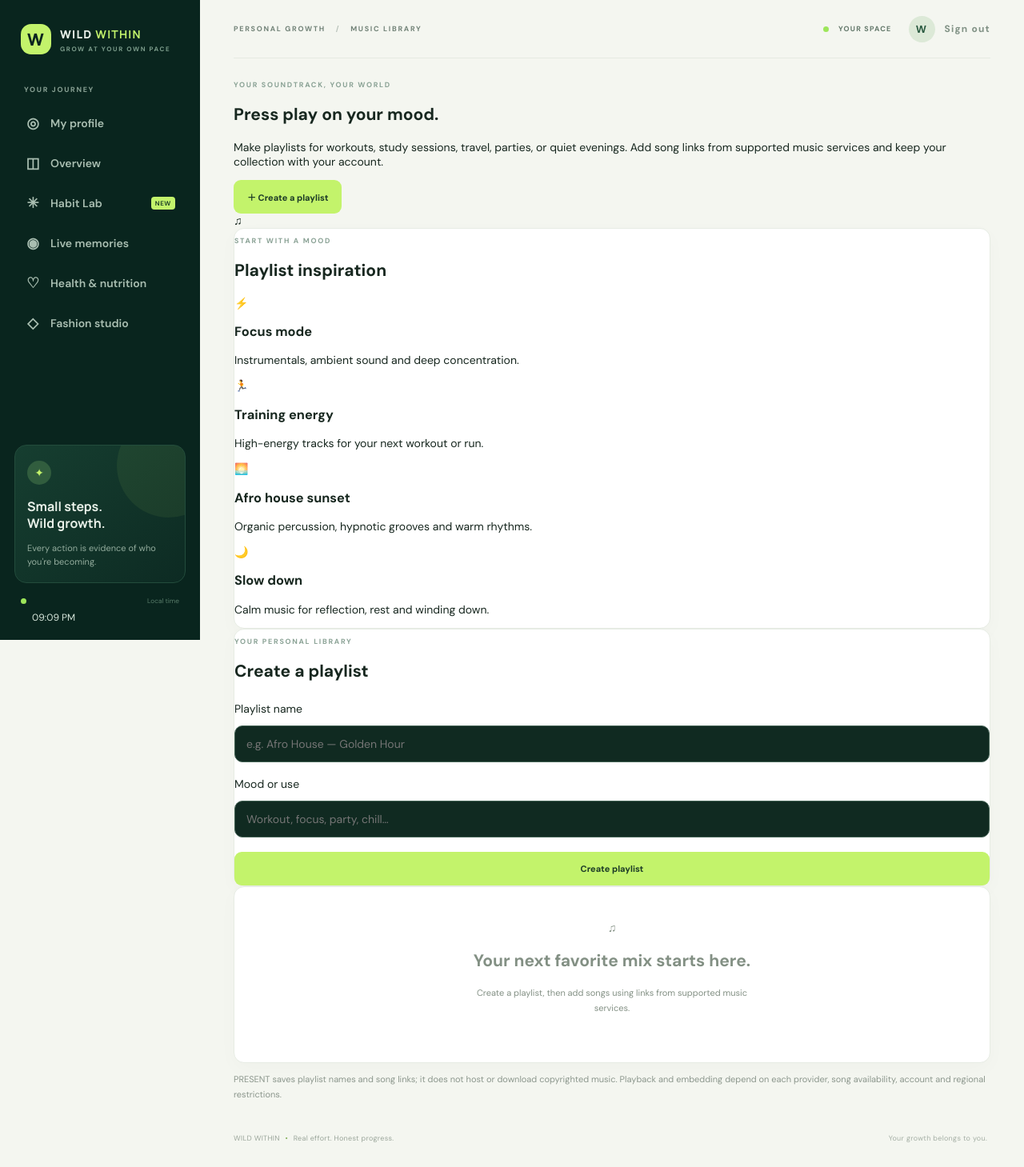
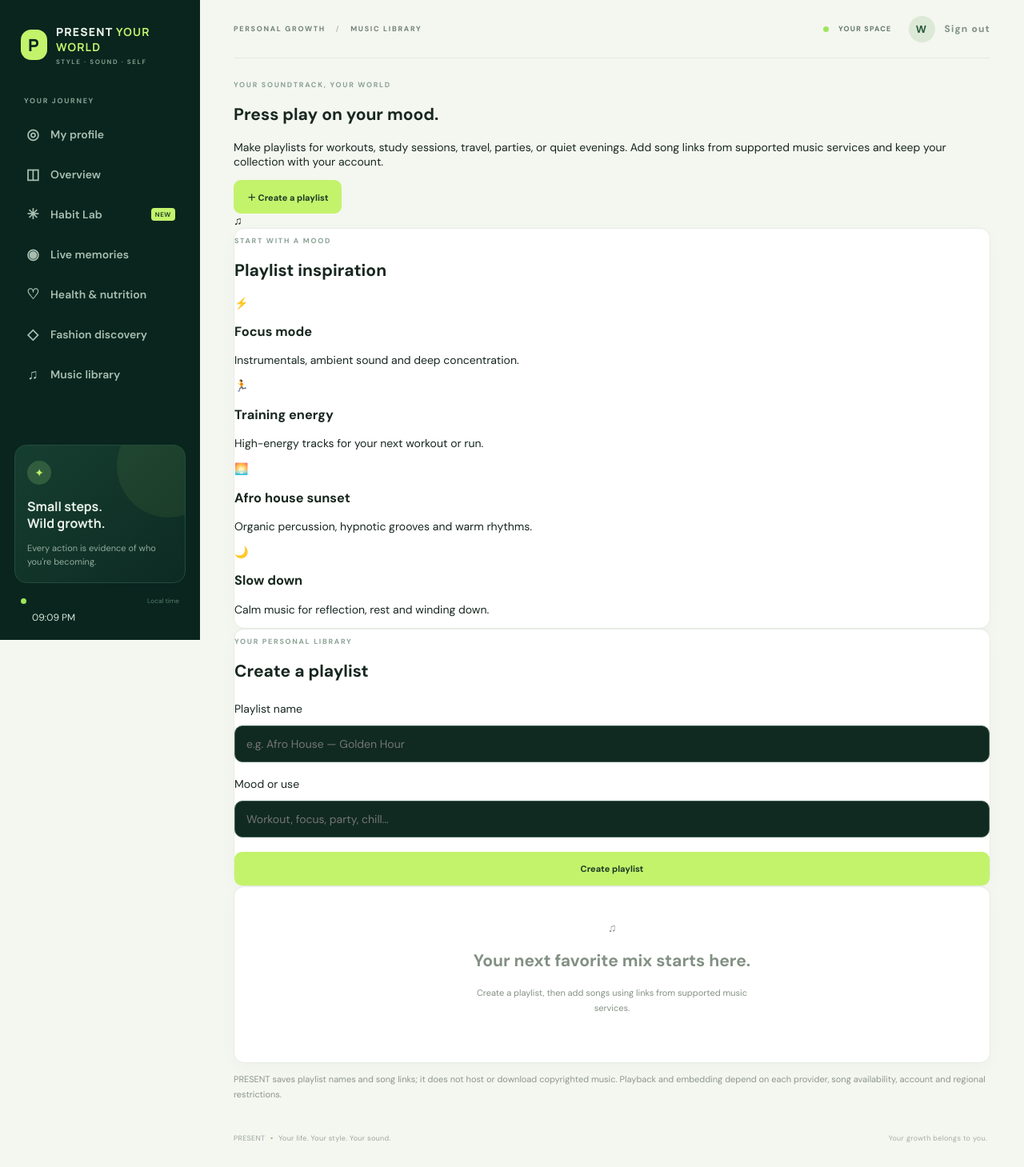
Before and after one commit to lalit6376108024-cell/PRESENT, a Python web app: template templates/music.html in a window 1280 px wide. Shown: the whole page at 80% size. Run offline with Jinja, Linux system fonts and the light colour scheme; the template is opened without the code that fills it, so the values that code supplies are empty.

Commit message:
Rebrand PRESENT and add music library navigation

```diff
--- a/templates/base.html
+++ b/templates/base.html
@@ -2,8 +2,8 @@
 <html lang="en">
 <head>
   <meta charset="utf-8"><meta name="viewport" content="width=device-width, initial-scale=1">
-  <meta name="theme-color" content="#09251e">
-  <title>{% block title %}WILD WITHIN{% endblock %}</title>
+  <meta name="theme-color" content="#f5f7ff">
+  <title>{% block title %}PRESENT{% endblock %}</title>
   <link rel="preconnect" href="https://fonts.googleapis.com">
   <link rel="preconnect" href="https://fonts.gstatic.com" crossorigin>
   <link href="https://fonts.googleapis.com/css2?family=DM+Sans:wght@400;500;600;700&family=Manrope:wght@400;500;600;700;800&display=swap" rel="stylesheet">
@@ -12,26 +12,27 @@
 <body>
 <div class="app-shell">
   <aside class="sidebar">
-    <a class="brand" href="{{ url_for('index') }}"><span class="brand-mark">W</span><span>WILD <b>WITHIN</b><small>GROW AT YOUR OWN PACE</small></span></a>
+    <a class="brand" href="{{ url_for('index') }}"><span class="brand-mark">P</span><span>PRESENT <b>YOUR WORLD</b><small>STYLE · SOUND · SELF</small></span></a>
     <div class="side-label">YOUR JOURNEY</div>
     <a class="nav-link {% if request.endpoint == 'profile' %}active{% endif %}" href="{{ url_for('profile') }}"><span>◎</span> My profile</a>
     <a class="nav-link {% if request.endpoint == 'index' %}active{% endif %}" href="{{ url_for('index') }}"><span>◫</span> Overview</a>
     <a class="nav-link {% if request.endpoint == 'lab' %}active{% endif %}" href="{{ url_for('lab') }}"><span>✳</span> Habit Lab <i>NEW</i></a>
     <a class="nav-link {% if request.endpoint in ['feed', 'create_post', 'edit_post'] %}active{% endif %}" href="{{ url_for('feed') }}"><span>◉</span> Live memories</a>
     <a class="nav-link {% if request.endpoint == "wellness" %}active{% endif %}" href="{{ url_for("wellness") }}"><span>♡</span> Health & nutrition</a>
-    <a class="nav-link {% if request.endpoint == "fashion" %}active{% endif %}" href="{{ url_for("fashion") }}"><span>◇</span> Fashion studio</a>
+    <a class="nav-link {% if request.endpoint == "fashion" %}active{% endif %}" href="{{ url_for("fashion") }}"><span>◇</span> Fashion discovery</a>
+    <a class="nav-link {% if request.endpoint in ["music_library","create_music_playlist","add_music_track","delete_music_track","delete_music_playlist"] %}active{% endif %}" href="{{ url_for("music_library") }}"><span>♫</span> Music library</a>
     <div class="sidebar-bottom">
       <div class="forest-card"><div class="forest-orb">✦</div><strong>Small steps.<br>Wild growth.</strong><p>Every action is evidence of who you're becoming.</p></div>
       <div class="timezone"><span class="pulse"></span> {{ timezone_name }} <small>Local time</small></div>
     </div>
   </aside>
   <main class="main">
-    <header class="topbar"><div class="mobile-brand">🌿 WILD WITHIN</div><div class="breadcrumb">PERSONAL GROWTH <span>/</span> {% block breadcrumb %}OVERVIEW{% endblock %}</div><div class="top-actions"><span class="live-dot"></span><span>{{ current_profile['display_name'] if current_profile else 'YOUR SPACE' }}</span><a class="avatar" title="My profile" href="{{ url_for('profile') }}">{{ (current_profile['display_name'][0]|upper) if current_profile else 'W' }}</a><a class="logout-link" href="{{ url_for('logout') }}">Sign out</a></div></header>
+    <header class="topbar"><div class="mobile-brand">✦ PRESENT</div><div class="breadcrumb">PERSONAL GROWTH <span>/</span> {% block breadcrumb %}OVERVIEW{% endblock %}</div><div class="top-actions"><span class="live-dot"></span><span>{{ current_profile['display_name'] if current_profile else 'YOUR SPACE' }}</span><a class="avatar" title="My profile" href="{{ url_for('profile') }}">{{ (current_profile['display_name'][0]|upper) if current_profile else 'W' }}</a><a class="logout-link" href="{{ url_for('logout') }}">Sign out</a></div></header>
     {% with messages = get_flashed_messages(with_categories=true) %}
       {% if messages %}<div class="flash-stack">{% for category, message in messages %}<div class="flash {{ category }}">{{ message }}</div>{% endfor %}</div>{% endif %}
     {% endwith %}
     {% block content %}{% endblock %}
-    <footer>WILD WITHIN <span>•</span> Real effort. Honest progress. <span class="footer-right">Your growth belongs to you.</span></footer>
+    <footer>PRESENT <span>•</span> Your life. Your style. Your sound. <span class="footer-right">Your growth belongs to you.</span></footer>
   </main>
 </div>
 <script src="{{ url_for('static', filename='app.js') }}"></script>
```
